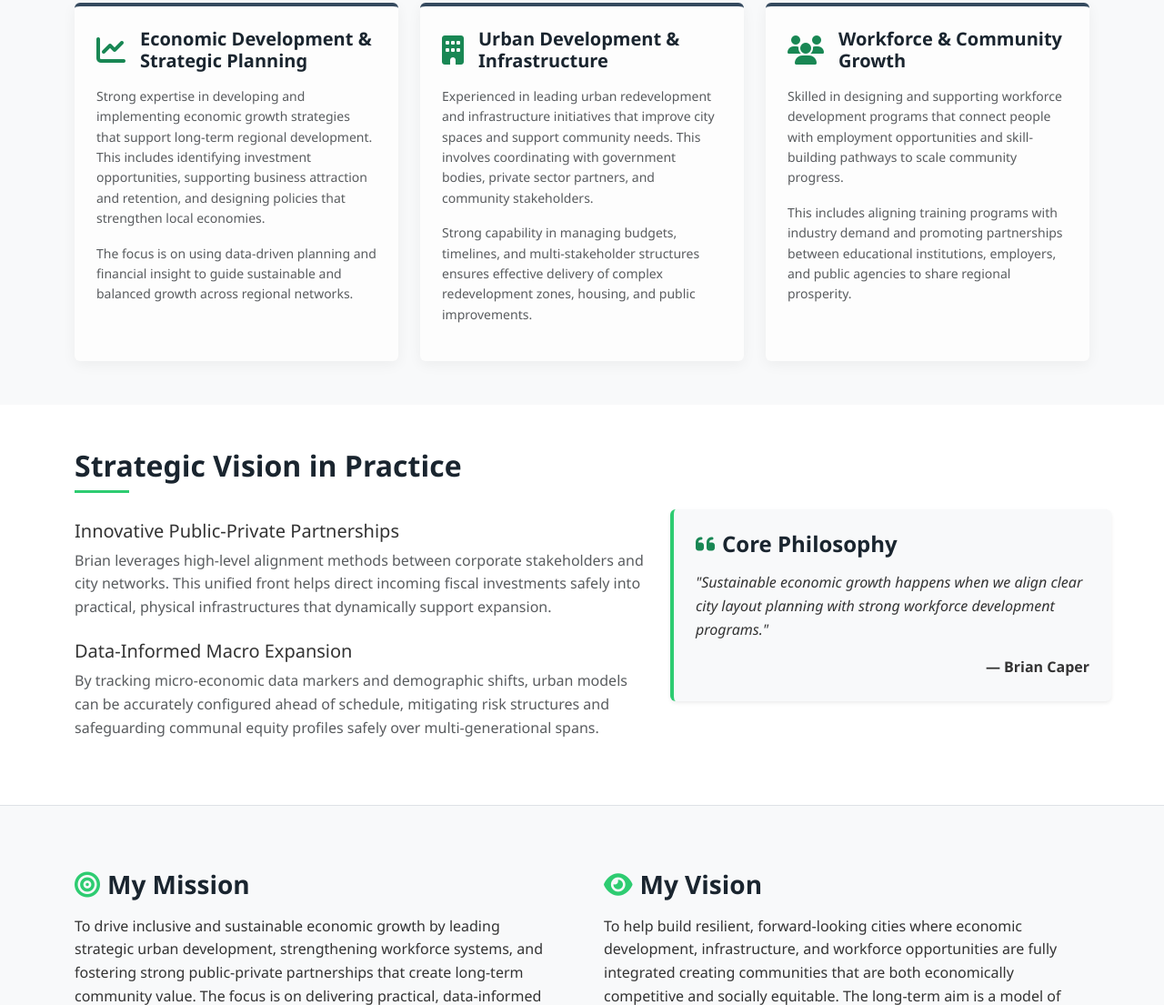
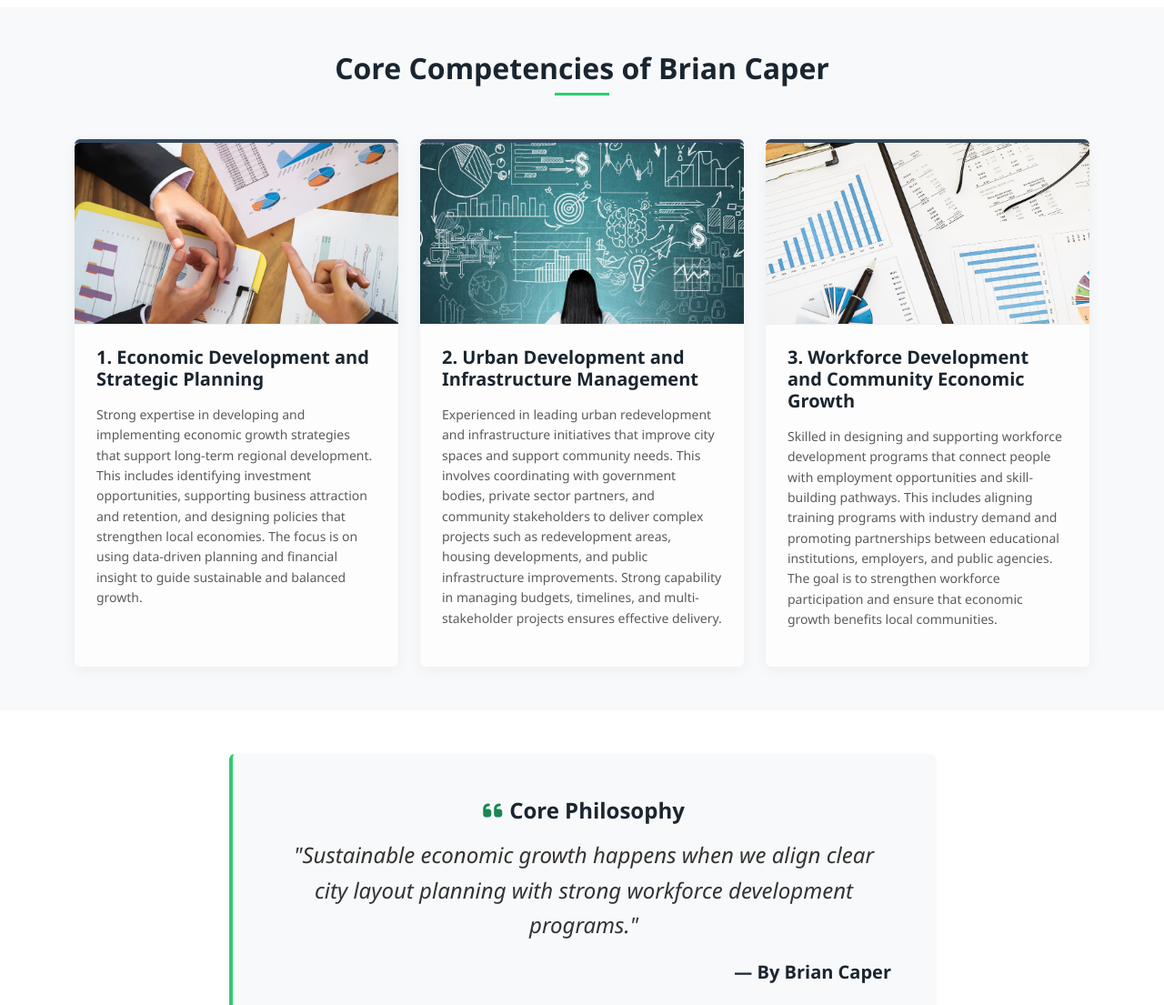
Before and after one commit to briancaper/briancaper.io, a plain HTML site: page Index.html in a window 1280 px wide. Shown: the part 1173-2278 px from the top of the page at 91% size. Drawn offline with nearby package versions, Linux system fonts and the light colour scheme.

Commit message:
Update Index.html

```diff
--- a/Index.html
+++ b/Index.html
@@ -87,6 +87,7 @@
             transition: transform 0.3s ease, border-top-color 0.3s ease;
             height: 100%;
             background-color: #fdfdfd;
+            overflow: hidden;
         }
         .card-custom:hover {
             transform: translateY(-5px);
@@ -96,11 +97,24 @@
             color: var(--dark-navy);
             font-weight: 600;
         }
+        .card-img-top {
+            height: 200px;
+            object-fit: cover;
+            border-bottom: 1px solid #eee;
+        }
 
         /* Vision & Mission Split */
         .split-section {
             background-color: var(--muted-gray);
             padding: 70px 0;
+        }
+        .split-img {
+            border-radius: 6px;
+            width: 100%;
+            height: 220px;
+            object-fit: cover;
+            margin-bottom: 20px;
+            box-shadow: 0 4px 10px rgba(0,0,0,0.08);
         }
 
         /* Callout Box */
@@ -153,12 +167,6 @@
                     <li class="nav-item">
                         <a class="nav-link" href="#about">About</a>
                     </li>
-                    <li class="nav-item">
-                        <a class="nav-link" href="#competencies">Competencies</a>
-                    </li>
-                    <li class="nav-item">
-                        <a class="nav-link" href="#mission-vision">Mission & Vision</a>
-                    </li>
                 </ul>
             </div>
         </div>
@@ -180,47 +188,47 @@
     </header>
 
     <section id="about" class="container py-5">
-        <div class="row g-4">
-            <div class="col-lg-12">
+        <div class="row align-items-center g-5">
+            <div class="col-lg-7">
                 <h2 class="section-title">About Brian Caper</h2>
                 <p class="fs-5 text-dark">Brian Caper is a skilled economic development professional with nearly 15 years of experience working in city economic growth, urban planning, and workforce development. He has a strong background in finance and urban and regional planning and holds an Executive MBA from the University of Florida.</p>
                 <p>Throughout his career, Brian Caper has worked on large redevelopment projects, public-private partnerships, and economic programs designed to support local communities. He has served in senior leadership positions, including Economic & Workforce Development Director and Managing Director for City Development, where he managed multimillion-dollar budgets, major infrastructure assets, and large redevelopment efforts.</p>
+            </div>
+            <div class="col-lg-5 text-center">
+                <img src="1.jpg" alt="Brian Caper Professional Profile" class="img-fluid rounded shadow border" style="border-left: 5px solid var(--primary-green) !important;">
             </div>
         </div>
     </section>
 
     <section id="competencies" class="bg-light py-5">
         <div class="container">
-            <h2 class="section-title text-center mx-auto mb-5">Core Competencies</h2>
+            <h2 class="section-title text-center mx-auto mb-5">Core Competencies of Brian Caper</h2>
             <div class="row g-4">
                 <div class="col-md-4">
-                    <div class="card card-custom p-4">
-                        <div class="d-flex align-items-center mb-3">
-                            <i class="fa-solid fa-chart-line fa-2x me-3 text-success"></i>
-                            <h3 class="card-custom-title h5 mb-0">Economic Development & Strategic Planning</h3>
+                    <div class="card card-custom">
+                        <img src="3.jpg" class="card-img-top" alt="Economic Development and Strategic Planning">
+                        <div class="card-body p-4">
+                            <h3 class="card-custom-title h5 mb-3">1. Economic Development and Strategic Planning</h3>
+                            <p class="small text-muted">Strong expertise in developing and implementing economic growth strategies that support long-term regional development. This includes identifying investment opportunities, supporting business attraction and retention, and designing policies that strengthen local economies. The focus is on using data-driven planning and financial insight to guide sustainable and balanced growth.</p>
                         </div>
-                        <p class="small text-muted">Strong expertise in developing and implementing economic growth strategies that support long-term regional development. This includes identifying investment opportunities, supporting business attraction and retention, and designing policies that strengthen local economies.</p>
-                        <p class="small text-muted">The focus is on using data-driven planning and financial insight to guide sustainable and balanced growth across regional networks.</p>
                     </div>
                 </div>
                 <div class="col-md-4">
-                    <div class="card card-custom p-4">
-                        <div class="d-flex align-items-center mb-3">
-                            <i class="fa-solid fa-building fa-2x me-3 text-success"></i>
-                            <h3 class="card-custom-title h5 mb-0">Urban Development & Infrastructure</h3>
+                    <div class="card card-custom">
+                        <img src="4.jpg" class="card-img-top" alt="Urban Development and Infrastructure Management">
+                        <div class="card-body p-4">
+                            <h3 class="card-custom-title h5 mb-3">2. Urban Development and Infrastructure Management</h3>
+                            <p class="small text-muted">Experienced in leading urban redevelopment and infrastructure initiatives that improve city spaces and support community needs. This involves coordinating with government bodies, private sector partners, and community stakeholders to deliver complex projects such as redevelopment areas, housing developments, and public infrastructure improvements. Strong capability in managing budgets, timelines, and multi-stakeholder projects ensures effective delivery.</p>
                         </div>
-                        <p class="small text-muted">Experienced in leading urban redevelopment and infrastructure initiatives that improve city spaces and support community needs. This involves coordinating with government bodies, private sector partners, and community stakeholders.</p>
-                        <p class="small text-muted">Strong capability in managing budgets, timelines, and multi-stakeholder structures ensures effective delivery of complex redevelopment zones, housing, and public improvements.</p>
                     </div>
                 </div>
                 <div class="col-md-4">
-                    <div class="card card-custom p-4">
-                        <div class="d-flex align-items-center mb-3">
-                            <i class="fa-solid fa-users fa-2x me-3 text-success"></i>
-                            <h3 class="card-custom-title h5 mb-0">Workforce & Community Growth</h3>
+                    <div class="card card-custom">
+                        <img src="5.jpg" class="card-img-top" alt="Workforce Development and Community Economic Growth">
+                        <div class="card-body p-4">
+                            <h3 class="card-custom-title h5 mb-3">3. Workforce Development and Community Economic Growth</h3>
+                            <p class="small text-muted">Skilled in designing and supporting workforce development programs that connect people with employment opportunities and skill-building pathways. This includes aligning training programs with industry demand and promoting partnerships between educational institutions, employers, and public agencies. The goal is to strengthen workforce participation and ensure that economic growth benefits local communities.</p>
                         </div>
-                        <p class="small text-muted">Skilled in designing and supporting workforce development programs that connect people with employment opportunities and skill-building pathways to scale community progress.</p>
-                        <p class="small text-muted">This includes aligning training programs with industry demand and promoting partnerships between educational institutions, employers, and public agencies to share regional prosperity.</p>
                     </div>
                 </div>
             </div>
@@ -228,23 +236,11 @@
     </section>
 
     <section class="container py-5">
-        <div class="row g-5 align-items-center">
-            <div class="col-md-7">
-                <h2 class="section-title">Strategic Vision in Practice</h2>
-                <div class="mb-4">
-                    <h5>Innovative Public-Private Partnerships</h5>
-                    <p class="text-muted">Brian leverages high-level alignment methods between corporate stakeholders and city networks. This unified front helps direct incoming fiscal investments safely into practical, physical infrastructures that dynamically support expansion.</p>
-                </div>
-                <div class="mb-4">
-                    <h5>Data-Informed Macro Expansion</h5>
-                    <p class="text-muted">By tracking micro-economic data markers and demographic shifts, urban models can be accurately configured ahead of schedule, mitigating risk structures and safeguarding communal equity profiles safely over multi-generational spans.</p>
-                </div>
-            </div>
-
-            <div class="col-md-5 callout-box p-4 rounded shadow-sm">
+        <div class="row g-5 align-items-center justify-content-center">
+            <div class="col-md-8 callout-box p-5 rounded shadow-sm text-center">
                 <h3 class="h4 mb-3" style="color: var(--dark-navy); font-weight:700;"><i class="fa-solid fa-quote-left me-2 text-success"></i>Core Philosophy</h3>
-                <p class="fst-italic">"Sustainable economic growth happens when we align clear city layout planning with strong workforce development programs."</p>
-                <p class="fw-bold text-end mb-0">— Brian Caper</p>
+                <p class="fs-4 fst-italic">"Sustainable economic growth happens when we align clear city layout planning with strong workforce development programs."</p>
+                <p class="fw-bold fs-5 text-end mb-0" style="color: var(--dark-navy);">— By Brian Caper</p>
             </div>
         </div>
     </section>
@@ -253,10 +249,12 @@
         <div class="container">
             <div class="row g-5">
                 <div class="col-md-6">
+                    <img src="6.jpg" alt="Our Mission Landscape" class="split-img">
                     <h3 class="fw-bold mb-3" style="color: var(--dark-navy);"><i class="fa-solid fa-bullseye me-2" style="color: var(--primary-green);"></i>My Mission</h3>
                     <p>To drive inclusive and sustainable economic growth by leading strategic urban development, strengthening workforce systems, and fostering strong public-private partnerships that create long-term community value. The focus is on delivering practical, data-informed solutions that improve local economies while ensuring that development benefits residents, businesses, and future generations.</p>
                 </div>
                 <div class="col-md-6">
+                    <img src="7.jpg" alt="Our Vision Blueprint" class="split-img">
                     <h3 class="fw-bold mb-3" style="color: var(--dark-navy);"><i class="fa-solid fa-eye me-2" style="color: var(--primary-green);"></i>My Vision</h3>
                     <p>To help build resilient, forward-looking cities where economic development, infrastructure, and workforce opportunities are fully integrated creating communities that are both economically competitive and socially equitable. The long-term aim is a model of urban growth where prosperity is shared, development is sustainable, and every resident has access to meaningful opportunity.</p>
                 </div>
@@ -269,14 +267,13 @@
             <h5 class="mb-4" style="color: var(--primary-green);">Connect with Brian Caper</h5>
 
             <div class="social-icons mb-4">
-                <a href="#" title="LinkedIn"><i class="fa-brands fa-linkedin"></i></a>
-                <a href="#" title="X (Twitter)"><i class="fa-brands fa-x-twitter"></i></a>
-                <a href="#" title="Email Contact"><i class="fa-solid fa-envelope"></i></a>
+                <a href="#" title="LinkedIn"><i class="fa-brands fa-linkedin"></i>Linkedin</a>
+                <a href="#" title="X (Twitter)"><i class="fa-brands fa-x-twitter"></i>Twitter</a>
+
             </div>
 
             <hr style="background-color: var(--primary-green); height: 1px; border: none; opacity: 0.5;">
 
-            <p class="small text-muted mb-0">&copy; 2026 Brian Caper. All Rights Reserved. | Urban Economic Development</p>
         </div>
     </footer>
 
```
